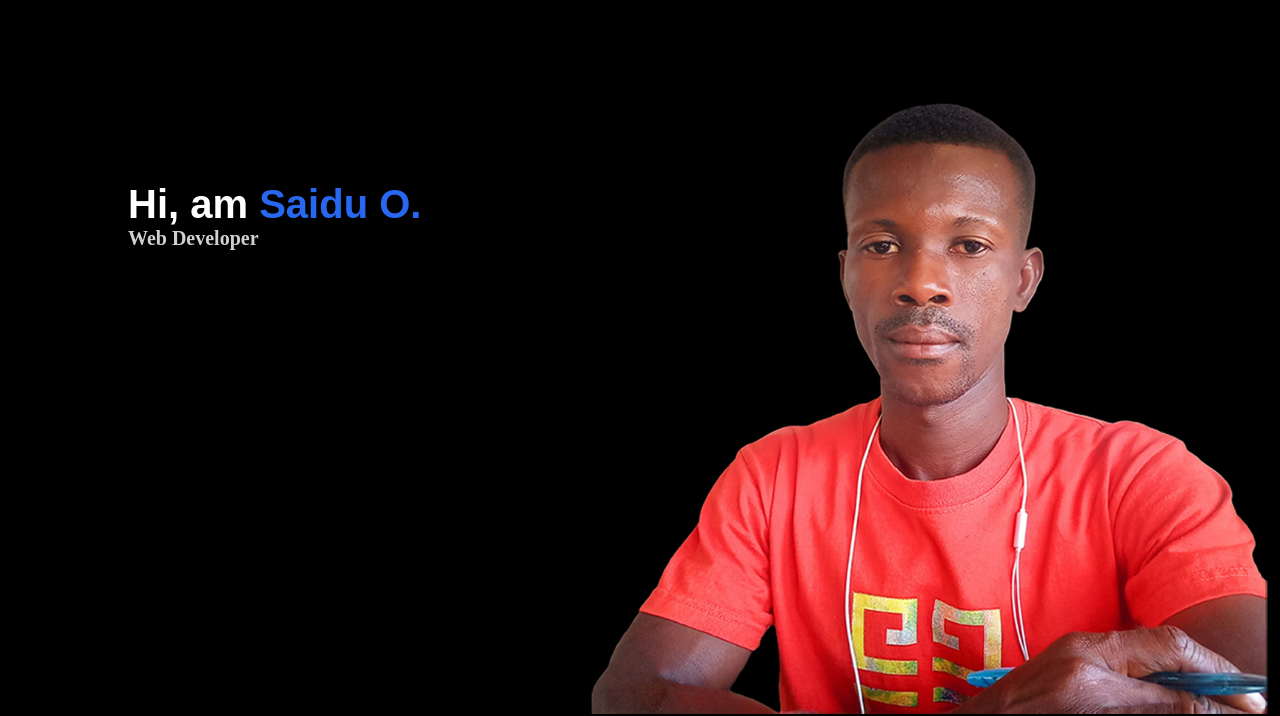
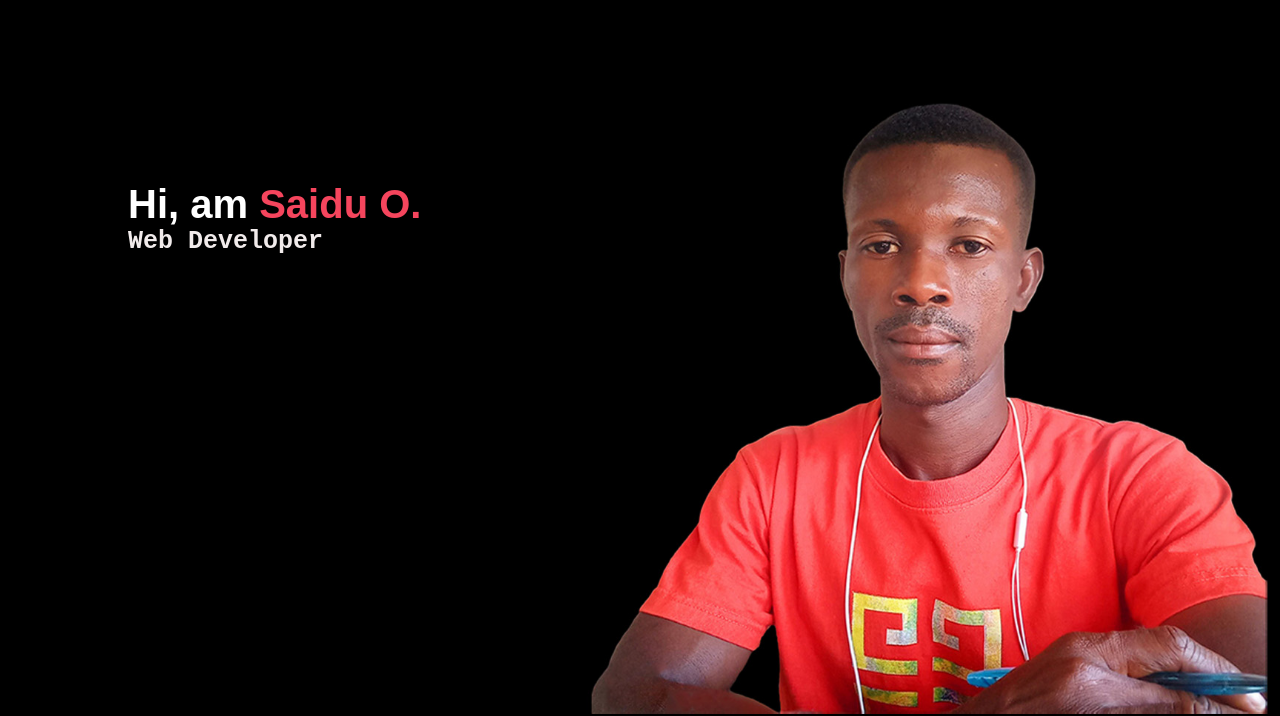
Before and after one commit to kamarasaiduo/aboutme, a plain HTML site: page index.html in a window 1280 px wide. Shown: the part 86-802 px from the top of the page. Drawn offline with Linux system fonts and the light colour scheme.

Commit message:
Update style.css

```diff
--- a/style.css
+++ b/style.css
@@ -86,10 +86,10 @@ body{
 
 .author-profession{
 font-family: 'Trebuchet MS';
-font-size: 20px;
+font-size: 25px;
 font-weight: 800;
-color: #d1cfcf;
-font-family:  'Times New Roman', Times, serif;
+color: #f1ebeb;
+font-family: monospace;
 }
 
 .header-text h1{
@@ -98,7 +98,7 @@ font-family:  'Times New Roman', Times, serif;
 
 }
 .header-text span{
-    color: #2867f0;
+    color: #f5455d;
 }
 
 /*.....The about Section.......*/
@@ -173,6 +173,7 @@ color: #fff;
     background-color: #262626;
     padding: 10px 15px;
     border-radius: 6px;
+    height: 300px; /* remember to remover this property when u udpdate the sections */
 
 
 }
@@ -180,6 +181,7 @@ color: #fff;
 .tab-contents ul li{
     list-style: none;
     margin: 10px 0;
+
 
 }
 
@@ -194,6 +196,12 @@ color: #fff;
 
 .tab-contents.active-tab{
     display: block;
+
+}
+
+.tab-contents ul li h5{
+    color: rgb(255, 255, 255);
+    font-size: 13px;
 }
 
 /* Services */
```
